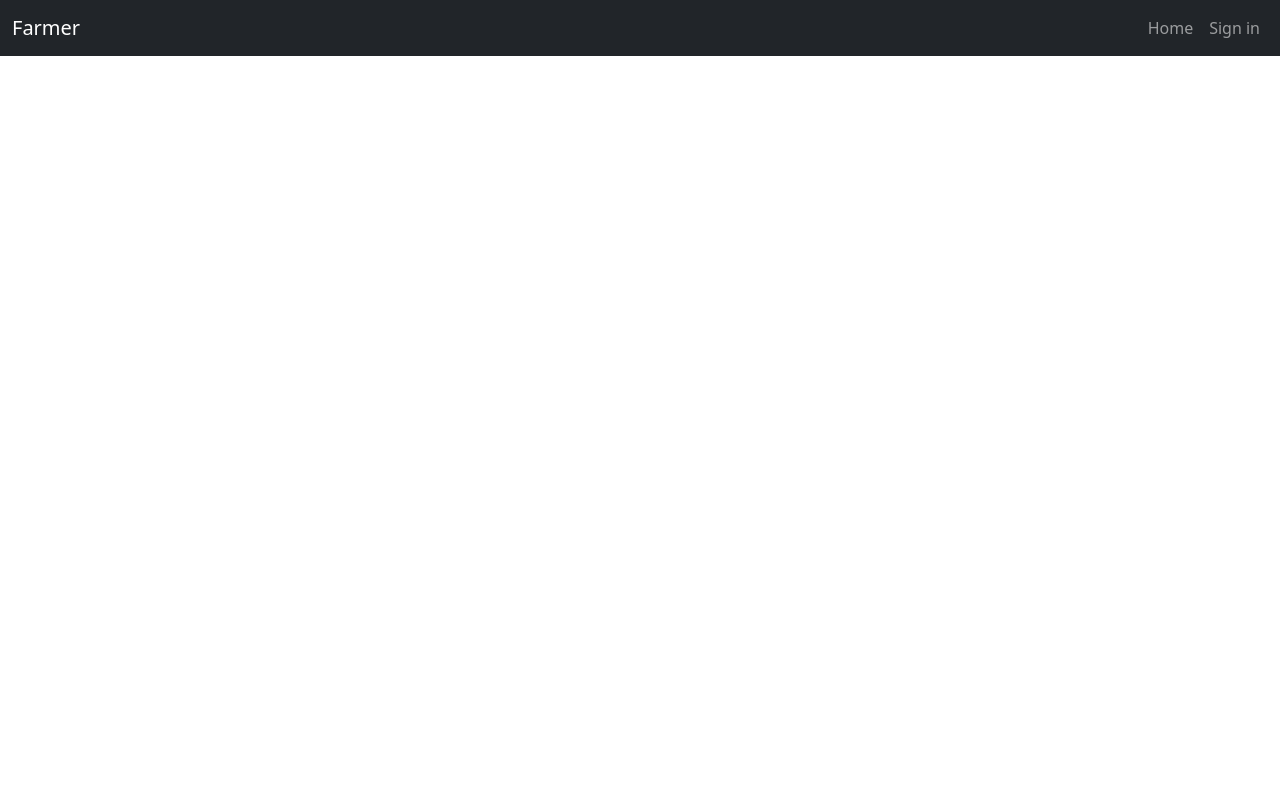
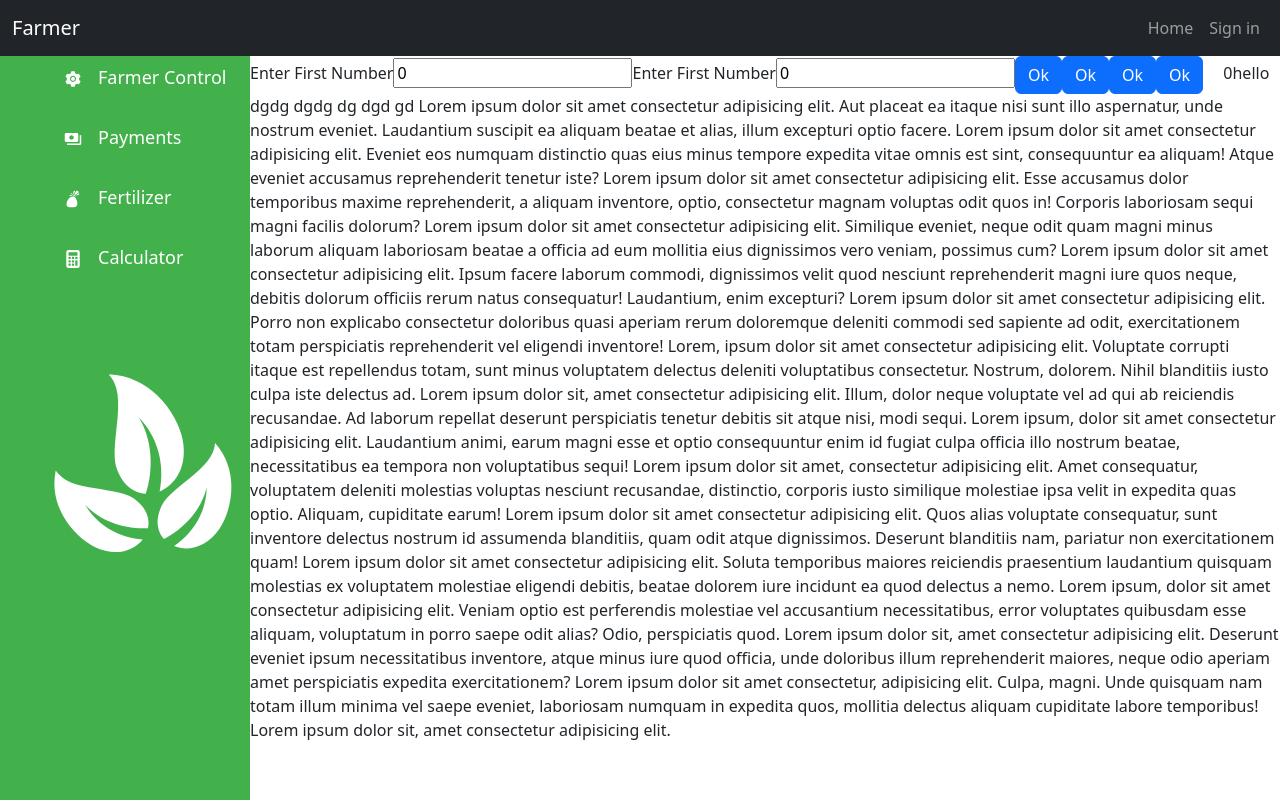
Before and after one commit to amilaupendra/Boothaya, a React (Create React App) app: page /calculator in a window 1280 px wide. Before the commit this address had no page. Built offline with nearby package versions, Linux system fonts and the light colour scheme.

Commit message:
ferulizer table added with post request

```diff
--- a/src/App.js
+++ b/src/App.js
@@ -8,6 +8,9 @@ import { BrowserRouter as Router, Routes, Route } from 'react-router-dom';
 import Sidebar from './Components/sidebar/Sidebar';
 import FarmerControl from './pages/farmerControl/FarmerControl';
 import { useLocation } from 'react-router-dom';
+import Calculator from './pages/calculator/Calculator';
+import { Calculate } from '@mui/icons-material';
+import Fertilizer from './pages/fertilizer/Fertilizer';
 
 function App() {
 
@@ -24,7 +27,11 @@ function App() {
       <Route exact path="/home" element={<Home />} />
       <Route exact path="/dashboard" element={<Dashboard />} />
       <Route exact path="/sidebar" element={<Sidebar />} />
-      <Route exact path='/farmercontrol' element={<FarmerControl />} />
+      <Route exact path="/calculator" element={<Calculator />} />
+      <Route exact path="/farmercontrol" element={<FarmerControl />} />
+      <Route exact path="/fertilizer" element={<Fertilizer />} />
+
+
       </Routes>
     </Router>
 
--- a/src/Components/navbar/Navigationbar.jsx
+++ b/src/Components/navbar/Navigationbar.jsx
@@ -4,11 +4,12 @@ import Nav from "react-bootstrap/Nav";
 import { NavItem } from "react-bootstrap";
 import Navbar from "react-bootstrap/Navbar";
 import { Link } from "react-router-dom";
+import './navbar.css'
 
 
 export default function Navigationbar() {
   return (
-    <div>
+    <div className="navbar-div">
       <Navbar collapseOnSelect expand="sm" bg="dark" variant="dark">
         <Container fluid>
           <Navbar.Brand href="#home">Farmer</Navbar.Brand>
--- a/src/Components/navbar/navbar.css
+++ b/src/Components/navbar/navbar.css
@@ -0,0 +1,4 @@
+.navbar-div{
+    position: sticky;
+    top: 0;
+}
--- a/src/Components/sidebar/Sidebar.jsx
+++ b/src/Components/sidebar/Sidebar.jsx
@@ -1,10 +1,12 @@
 import React, { useState } from "react";
 import "./sidebar.css";
-import { FaBars } from "react-icons/fa";
+import FarmerControl from "../../pages/farmerControl/FarmerControl";
+import { Calculate, Payment } from "@mui/icons-material";
 import { GiThreeLeaves } from "react-icons/gi";
 import { Link } from "react-router-dom";
 import { SidebarData } from "./Sidebardata";
 import { IconContext } from "react-icons";
+import { BrowserRouter as Router, Routes, Route } from "react-router-dom";
 
 export default function Sidebar() {
   const [sidebar, setSidebar] = useState(false);
@@ -12,11 +14,11 @@ export default function Sidebar() {
   const showSidebar = () => setSidebar(!sidebar);
 
   return (
-    <div>
+    <div className="sidebar-main">
       <IconContext.Provider value={{ color: "fff" }}>
-        <div className="sidebar">
-          <nav className={sidebar ? "nav-menu active" : "nav-menu"}>
-            <ul className="nav-menu-items" onClick={showSidebar}>
+        <div className="sidebar ">
+          <nav className="nav-menu">
+            <ul className="nav-menu-items">
               {SidebarData.map((item, index) => {
                 return (
                   <li key={index} className={item.cName}>
@@ -27,10 +29,9 @@ export default function Sidebar() {
                   </li>
                 );
               })}
-              <li>
-                {" "}
-                <span>
-                  <img src={GiThreeLeaves} alt="XXX" />
+              <li className="sidebar-icon">
+                <span style={{ fontSize: "12rem" }}>
+                  <GiThreeLeaves />
                 </span>
               </li>
             </ul>
--- a/src/Components/sidebar/sidebar.css
+++ b/src/Components/sidebar/sidebar.css
@@ -1,4 +1,14 @@
+.{
+    width: 100vw;
+}
 
+.sidebar-main{
+    display: flex;
+}
+
+.sidebar-content{
+    background-color: blueviolet;
+}
 
 .nav-menu{
     background-color: #43B14B;
@@ -56,3 +66,7 @@
 span{
     margin-left: 16px;
 }
+
+ul {
+    list-style-type: none;
+}
--- /dev/null
+++ b/src/pages/calculator/calculator.css
@@ -0,0 +1,4 @@
+.calculator-div{
+    margin-left: 250px;
+    display: flex;
+}
--- a/src/pages/calculator/calculator.jsx
+++ b/src/pages/calculator/calculator.jsx
@@ -1,7 +1,84 @@
-import React from 'react'
+import React, { useState } from 'react'
+import './calculator.css'
+import Sidebar from '../../Components/sidebar/Sidebar';
 
-export default function calculator() {
+export default function Calculator() {
+
+  const [firstNumber, setFirstNumber] = useState(0);
+  const [secondNumber, setSecondNumber] = useState(0);
+  const [result, setResult] = useState(0);
+
+  const HandleFirstNumberChange =(e) =>{
+    setFirstNumber(Number(e.target.value));
+  };
+
+  const HandleSecondNumberChange =(e) =>{
+    setSecondNumber(Number(e.target.value));
+  }
+
+  const HandleAddition=()=>{
+    setResult( firstNumber+secondNumber);
+    alert(result);
+  };
+  const HandleSubstraction=()=>{
+    setResult( firstNumber - secondNumber);
+    alert(result);
+  };
+  const HandleMultiplication=()=>{
+    setResult( firstNumber * secondNumber);
+    alert(result);
+  };
+  const HandleDivision=()=>{
+    setResult( firstNumber / secondNumber);
+    alert(result);
+  };
+
+
   return (
-    <div>calculator</div>
+
+    <div className='calculator-div'>
+      <Sidebar/>
+      <div>
+      <label htmlFor="first-number">Enter First Number</label>
+      <input type="number" value={firstNumber} onChange={HandleFirstNumberChange} />
+
+      <label htmlFor="Second-number">Enter First Number</label>
+      <input type="number" value={secondNumber} onChange={HandleSecondNumberChange} />
+
+      <button className='btn btn-primary' type='submit' onClick={HandleAddition} >Ok</button>
+      <button className='btn btn-primary' type='submit' onClick={HandleSubstraction} >Ok</button>
+      <button className='btn btn-primary' type='submit' onClick={HandleMultiplication} >Ok</button>
+      <button className='btn btn-primary' type='submit' onClick={HandleDivision} >Ok</button>
+
+      <span > {result}</span>
+
+      hello
+          dgdg
+          dgdg
+          dg
+          dgd
+          gd Lorem ipsum dolor sit amet consectetur adipisicing elit. Aut placeat ea itaque nisi sunt illo aspernatur, unde nostrum eveniet. Laudantium suscipit ea aliquam beatae et alias, illum excepturi optio facere. Lorem ipsum dolor sit amet consectetur adipisicing elit. Eveniet eos numquam distinctio quas eius minus tempore expedita vitae omnis est sint, consequuntur ea aliquam! Atque eveniet accusamus reprehenderit tenetur iste?
+          Lorem ipsum dolor sit amet consectetur adipisicing elit. Esse accusamus dolor temporibus maxime reprehenderit, a aliquam inventore, optio, consectetur magnam voluptas odit quos in! Corporis laboriosam sequi magni facilis dolorum?
+          Lorem ipsum dolor sit amet consectetur adipisicing elit. Similique eveniet, neque odit quam magni minus laborum aliquam laboriosam beatae a officia ad eum mollitia eius dignissimos vero veniam, possimus cum? Lorem ipsum dolor sit amet consectetur adipisicing elit. Ipsum facere laborum commodi, dignissimos velit quod nesciunt reprehenderit magni iure quos neque, debitis dolorum officiis rerum natus consequatur! Laudantium, enim excepturi? Lorem ipsum dolor sit amet consectetur adipisicing elit. Porro non explicabo consectetur doloribus quasi aperiam rerum doloremque deleniti commodi sed sapiente ad odit, exercitationem totam perspiciatis reprehenderit vel eligendi inventore!
+          Lorem, ipsum dolor sit amet consectetur adipisicing elit. Voluptate corrupti itaque est repellendus totam, sunt minus voluptatem delectus deleniti voluptatibus consectetur. Nostrum, dolorem. Nihil blanditiis iusto culpa iste delectus ad.
+          Lorem ipsum dolor sit, amet consectetur adipisicing elit. Illum, dolor neque voluptate vel ad qui ab reiciendis recusandae. Ad laborum repellat deserunt perspiciatis tenetur debitis sit atque nisi, modi sequi.
+          Lorem ipsum, dolor sit amet consectetur adipisicing elit. Laudantium animi, earum magni esse et optio consequuntur enim id fugiat culpa officia illo nostrum beatae, necessitatibus ea tempora non voluptatibus sequi!
+          Lorem ipsum dolor sit amet, consectetur adipisicing elit. Amet consequatur, voluptatem deleniti molestias voluptas nesciunt recusandae, distinctio, corporis iusto similique molestiae ipsa velit in expedita quas optio. Aliquam, cupiditate earum!
+          Lorem ipsum dolor sit amet consectetur adipisicing elit. Quos alias voluptate consequatur, sunt inventore delectus nostrum id assumenda blanditiis, quam odit atque dignissimos. Deserunt blanditiis nam, pariatur non exercitationem quam!
+          Lorem ipsum dolor sit amet consectetur adipisicing elit. Soluta temporibus maiores reiciendis praesentium laudantium quisquam molestias ex voluptatem molestiae eligendi debitis, beatae dolorem iure incidunt ea quod delectus a nemo.
+          Lorem ipsum, dolor sit amet consectetur adipisicing elit. Veniam optio est perferendis molestiae vel accusantium necessitatibus, error voluptates quibusdam esse aliquam, voluptatum in porro saepe odit alias? Odio, perspiciatis quod.
+          Lorem ipsum dolor sit, amet consectetur adipisicing elit. Deserunt eveniet ipsum necessitatibus inventore, atque minus iure quod officia, unde doloribus illum reprehenderit maiores, neque odio aperiam amet perspiciatis expedita exercitationem?
+          Lorem ipsum dolor sit amet consectetur, adipisicing elit. Culpa, magni. Unde quisquam nam totam illum minima vel saepe eveniet, laboriosam numquam in expedita quos, mollitia delectus aliquam cupiditate labore temporibus!
+          Lorem ipsum dolor sit, amet consectetur adipisicing elit.
+
+
+      </div>
+
+
+
+    </div>
+
+
+
   )
 }
--- a/src/pages/dashboard/dashboard.css
+++ b/src/pages/dashboard/dashboard.css
@@ -16,3 +16,7 @@
     background-color: red;
     float: right;
 }*/
+
+.dashboard-div{
+    justify-content: flex-start;
+}
--- a/src/pages/farmerControl/FarmerControl.jsx
+++ b/src/pages/farmerControl/FarmerControl.jsx
@@ -3,10 +3,24 @@ import './farmerControl.css'
 import Sidebar from '../../Components/sidebar/Sidebar'
 
 export default function FarmerControl() {
+
   return (
     <div className='farmer-control-div'>
-        <Sidebar />
-        hello
+        <Sidebar/>
+        <div className="farmer-control-data">
+          <div className="farmer-register">
+            <form className='farmer-register-form' action="">
+
+
+            </form>
+
+          </div>
+
+          <div className="farmer-table-view">
+            //dg
+
+          </div>
+        </div>
     </div>
   )
 }
--- a/src/pages/farmerControl/farmerControl.css
+++ b/src/pages/farmerControl/farmerControl.css
@@ -1,4 +1,16 @@
 .farmer-control-div{
+    background-color: green;
+    display: flex;
+}
+
+.farmer-control-data{
     margin-left: 250px;
-    background-color: green;
 }
+
+@media screen and(min-width: 500px){
+    .farmer-control-div{
+        color: red;
+
+    }
+
+}
--- a/src/pages/fertilizer/Fertilizer.jsx
+++ b/src/pages/fertilizer/Fertilizer.jsx
@@ -0,0 +1,44 @@
+import React from "react";
+import { useState } from "react";
+import Axios from "axios";
+import { useNavigate } from "react-router-dom";
+
+export default function Fertilizer() {
+  const [fertilizername, setFertilizername] = useState("");
+  const [fertilizerquantity, setFertilizerquantity] = useState("");
+
+  const navigate = useNavigate();
+
+  const addfertilizer = () => {
+    Axios.post("http://localhost:4000/addfertilizer", {
+      fertilizername: fertilizername,
+      fertilizerquantity: fertilizerquantity,
+    }).then((response) => {
+      if (response.data.length > 0) {
+        console.log(response.data);
+      } else {
+        alert("please check fertilizername and fertilizerquntity");
+      }
+    });
+  };
+  return (
+    <div>
+      <div className="add-fertilizer">
+        <form>
+          <input type="text" placeholder="Enter Name"
+          onChange={(e) => {
+            setFertilizername(e.target.value);
+          }}
+          required/>
+          <input type="number" placeholder="Enter quantity"
+          onChange={(e) => {
+            setFertilizerquantity(e.target.value);
+          }}
+          required />
+
+          <button onClick={addfertilizer}>add</button>
+        </form>
+      </div>
+    </div>
+  );
+}
```
Also changed, not shown: 2 other files (tests, documents, lock files or other folders).
